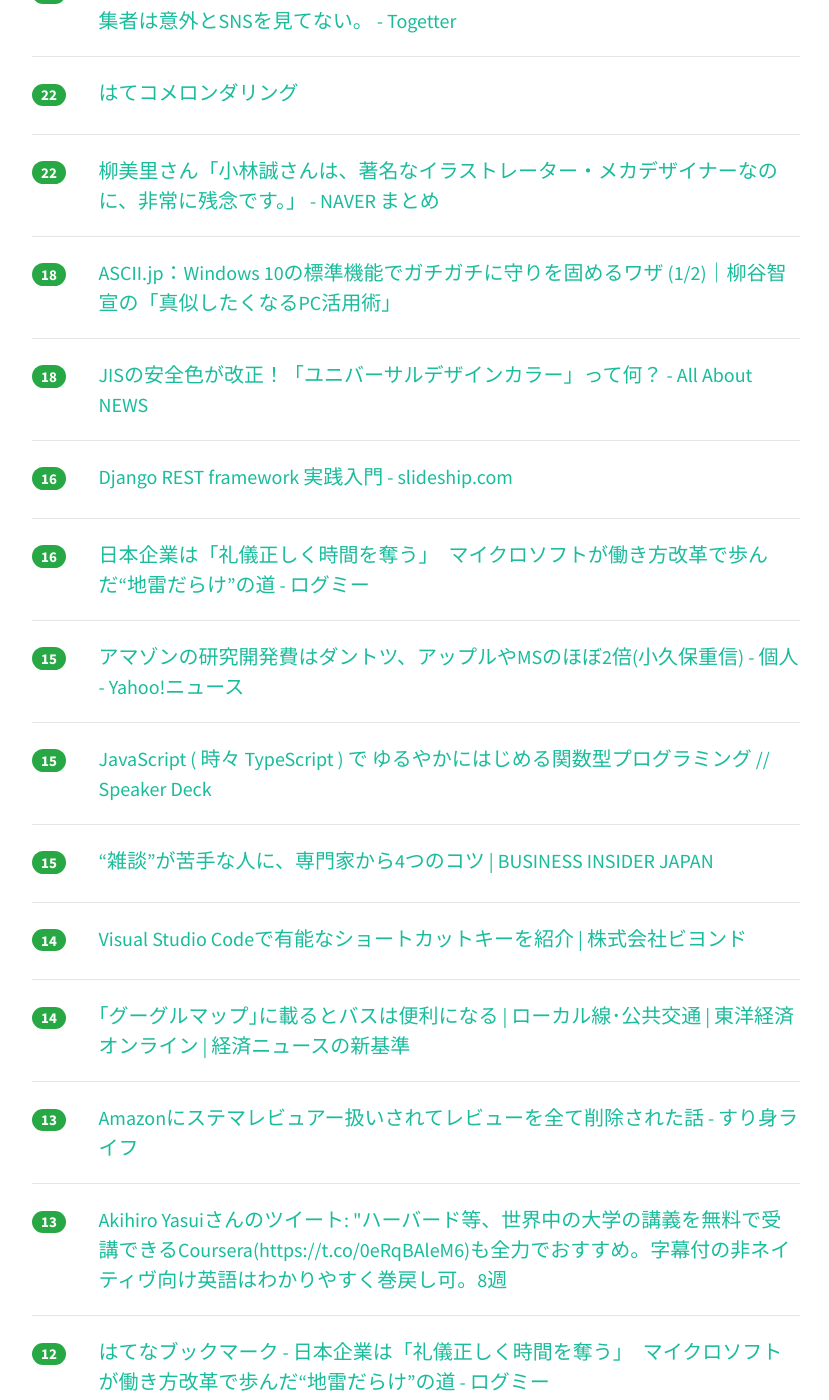
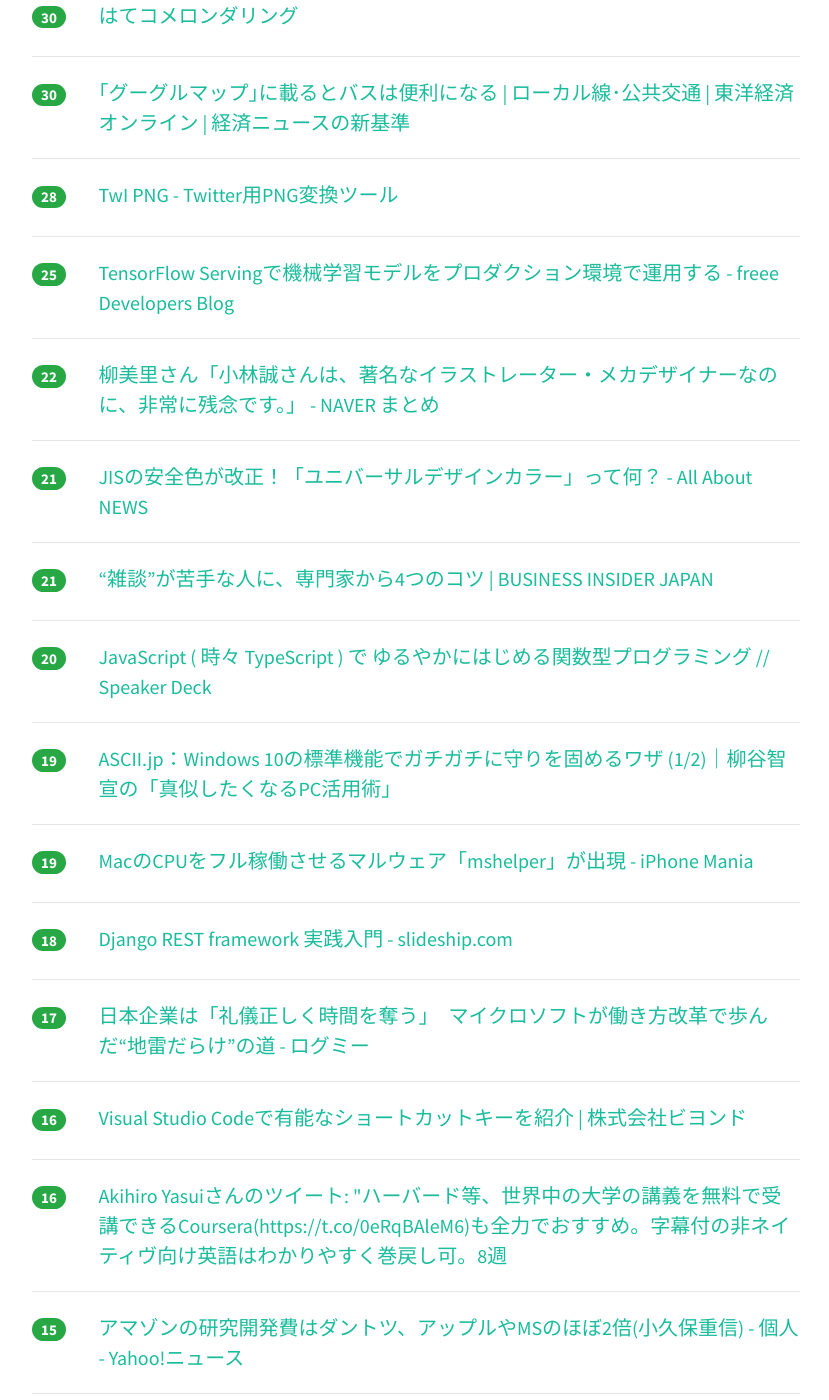
Before and after one commit to yatta47/hatena-matome-site, a Jekyll site: the page built from _posts/2018-05-20-hatena.md, in a window 1280 px wide and 1400 px high, scrolled down 676 px. Shown: the whole window, without its empty margins (224-1053 px from the left). Built offline with Jekyll 4.4.1, drawn with Linux system fonts in a browser that asks for light colours; nearby versions of some CDN libraries; some of the changed text lies outside the part shown.

Commit message:
Updated 2018-05-20

```diff
--- a/_posts/2018-05-20-hatena.md
+++ b/_posts/2018-05-20-hatena.md
@@ -1,14 +1,34 @@
 ---
 layout: post
 title:  "2018-05-20 はてぶIT"
-date:   2018-05-20 10:02:11
+date:   2018-05-20 11:03:20
 tags: [it-hotentry]
 ---
-33 件のデータあり
+35 件のデータあり
 
 <hr><div class="row">
+<div class="col-1"><span class="badge badge-pill badge-success h2">43</span></div>
+<div class="col-11"><a href='https://hackmd.io/s/S1kLEr5x' target='_blank'>マルウェア解析に必要な素養 - HackMD</a></div>
+</div>
+<hr>
+<div class="row">
 <div class="col-1"><span class="badge badge-pill badge-success h2">40</span></div>
-<div class="col-11"><a href='https://hackmd.io/s/S1kLEr5x' target='_blank'>マルウェア解析に必要な素養 - HackMD</a></div>
+<div class="col-11"><a href='https://togetter.com/li/1228865' target='_blank'>イラストレーターで食べていきたいなら、SNSじゃなくて営業を頑張ろう！編集者は意外とSNSを見てない。 - Togetter</a></div>
+</div>
+<hr>
+<div class="row">
+<div class="col-1"><span class="badge badge-pill badge-success h2">32</span></div>
+<div class="col-11"><a href='http://www.mpon.me/entry/2017/04/22/020428' target='_blank'>【AWSしかやったことない人向け】AWSとGCPのネットワークの違いを理解してみよう - まーぽんって誰がつけたの？</a></div>
+</div>
+<hr>
+<div class="row">
+<div class="col-1"><span class="badge badge-pill badge-success h2">30</span></div>
+<div class="col-11"><a href='https://anond.hatelabo.jp/20180520005350' target='_blank'>はてコメロンダリング</a></div>
+</div>
+<hr>
+<div class="row">
+<div class="col-1"><span class="badge badge-pill badge-success h2">30</span></div>
+<div class="col-11"><a href='https://toyokeizai.net/articles/-/220296' target='_blank'>｢グーグルマップ｣に載るとバスは便利になる | ローカル線･公共交通 | 東洋経済オンライン | 経済ニュースの新基準</a></div>
 </div>
 <hr>
 <div class="row">
@@ -17,18 +37,8 @@ tags: [it-hotentry]
 </div>
 <hr>
 <div class="row">
-<div class="col-1"><span class="badge badge-pill badge-success h2">26</span></div>
-<div class="col-11"><a href='http://www.mpon.me/entry/2017/04/22/020428' target='_blank'>【AWSしかやったことない人向け】AWSとGCPのネットワークの違いを理解してみよう - まーぽんって誰がつけたの？</a></div>
-</div>
-<hr>
-<div class="row">
 <div class="col-1"><span class="badge badge-pill badge-success h2">25</span></div>
-<div class="col-11"><a href='https://togetter.com/li/1228865' target='_blank'>イラストレーターで食べていきたいなら、SNSじゃなくて営業を頑張ろう！編集者は意外とSNSを見てない。 - Togetter</a></div>
-</div>
-<hr>
-<div class="row">
-<div class="col-1"><span class="badge badge-pill badge-success h2">22</span></div>
-<div class="col-11"><a href='https://anond.hatelabo.jp/20180520005350' target='_blank'>はてコメロンダリング</a></div>
+<div class="col-11"><a href='http://developers.freee.co.jp/entry/serve-ml-model-by-tensorflow-serving' target='_blank'>TensorFlow Servingで機械学習モデルをプロダクション環境で運用する - freee Developers Blog</a></div>
 </div>
 <hr>
 <div class="row">
@@ -37,23 +47,48 @@ tags: [it-hotentry]
 </div>
 <hr>
 <div class="row">
-<div class="col-1"><span class="badge badge-pill badge-success h2">18</span></div>
+<div class="col-1"><span class="badge badge-pill badge-success h2">21</span></div>
+<div class="col-11"><a href='https://news.allabout.co.jp/articles/o/24353/' target='_blank'>JISの安全色が改正！「ユニバーサルデザインカラー」って何？ - All About NEWS</a></div>
+</div>
+<hr>
+<div class="row">
+<div class="col-1"><span class="badge badge-pill badge-success h2">21</span></div>
+<div class="col-11"><a href='https://www.businessinsider.jp/post-167044' target='_blank'>“雑談”が苦手な人に、専門家から4つのコツ | BUSINESS INSIDER JAPAN</a></div>
+</div>
+<hr>
+<div class="row">
+<div class="col-1"><span class="badge badge-pill badge-success h2">20</span></div>
+<div class="col-11"><a href='https://speakerdeck.com/wakamsha/javascript-shi-typescript-de-yuruyakanihazimeruguan-shu-xing-puroguramingu' target='_blank'>JavaScript ( 時々 TypeScript ) で ゆるやかにはじめる関数型プログラミング // Speaker Deck</a></div>
+</div>
+<hr>
+<div class="row">
+<div class="col-1"><span class="badge badge-pill badge-success h2">19</span></div>
 <div class="col-11"><a href='http://ascii.jp/elem/000/001/678/1678070/' target='_blank'>ASCII.jp：Windows 10の標準機能でガチガチに守りを固めるワザ (1/2)｜柳谷智宣の「真似したくなるPC活用術」</a></div>
 </div>
 <hr>
 <div class="row">
+<div class="col-1"><span class="badge badge-pill badge-success h2">19</span></div>
+<div class="col-11"><a href='https://iphone-mania.jp/news-212860/' target='_blank'>MacのCPUをフル稼働させるマルウェア「mshelper」が出現 - iPhone Mania</a></div>
+</div>
+<hr>
+<div class="row">
 <div class="col-1"><span class="badge badge-pill badge-success h2">18</span></div>
-<div class="col-11"><a href='https://news.allabout.co.jp/articles/o/24353/' target='_blank'>JISの安全色が改正！「ユニバーサルデザインカラー」って何？ - All About NEWS</a></div>
+<div class="col-11"><a href='https://slideship.com/users/@massa142/presentations/2018/05/RjVo67zy1JyQiYqe3GgpLB/' target='_blank'>Django REST framework 実践入門 - slideship.com</a></div>
+</div>
+<hr>
+<div class="row">
+<div class="col-1"><span class="badge badge-pill badge-success h2">17</span></div>
+<div class="col-11"><a href='http://logmi.jp/243422' target='_blank'>日本企業は「礼儀正しく時間を奪う」　マイクロソフトが働き方改革で歩んだ“地雷だらけ”の道 - ログミー</a></div>
 </div>
 <hr>
 <div class="row">
 <div class="col-1"><span class="badge badge-pill badge-success h2">16</span></div>
-<div class="col-11"><a href='https://slideship.com/users/@massa142/presentations/2018/05/RjVo67zy1JyQiYqe3GgpLB/' target='_blank'>Django REST framework 実践入門 - slideship.com</a></div>
+<div class="col-11"><a href='http://beyondjapan.com/blog/2017/11/vscode-extreme-shortcuts' target='_blank'>Visual Studio Codeで有能なショートカットキーを紹介 | 株式会社ビヨンド</a></div>
 </div>
 <hr>
 <div class="row">
 <div class="col-1"><span class="badge badge-pill badge-success h2">16</span></div>
-<div class="col-11"><a href='http://logmi.jp/243422' target='_blank'>日本企業は「礼儀正しく時間を奪う」　マイクロソフトが働き方改革で歩んだ“地雷だらけ”の道 - ログミー</a></div>
+<div class="col-11"><a href='http://twitter.com/akihiroyasui_/status/997356104794431488' target='_blank'>Akihiro Yasuiさんのツイート: "ハーバード等、世界中の大学の講義を無料で受講できるCoursera(https://t.co/0eRqBAleM6)も全力でおすすめ。字幕付の非ネイティヴ向け英語はわかりやすく巻戻し可。8週</a></div>
 </div>
 <hr>
 <div class="row">
@@ -63,32 +98,32 @@ tags: [it-hotentry]
 <hr>
 <div class="row">
 <div class="col-1"><span class="badge badge-pill badge-success h2">15</span></div>
-<div class="col-11"><a href='https://speakerdeck.com/wakamsha/javascript-shi-typescript-de-yuruyakanihazimeruguan-shu-xing-puroguramingu' target='_blank'>JavaScript ( 時々 TypeScript ) で ゆるやかにはじめる関数型プログラミング // Speaker Deck</a></div>
+<div class="col-11"><a href='https://hnpn914.hatenablog.com/entry/amazon-review-ban' target='_blank'>Amazonにステマレビュアー扱いされてレビューを全て削除された話 - すり身ライフ</a></div>
 </div>
 <hr>
 <div class="row">
 <div class="col-1"><span class="badge badge-pill badge-success h2">15</span></div>
-<div class="col-11"><a href='https://www.businessinsider.jp/post-167044' target='_blank'>“雑談”が苦手な人に、専門家から4つのコツ | BUSINESS INSIDER JAPAN</a></div>
+<div class="col-11"><a href='http://bufferings.hatenablog.com/entry/2018/05/19/130608' target='_blank'>組織を改善するときは足すより引く感じで - Mitsuyuki.Shiiba</a></div>
+</div>
+<hr>
+<div class="row">
+<div class="col-1"><span class="badge badge-pill badge-success h2">15</span></div>
+<div class="col-11"><a href='https://note.mu/daikawai/n/nfbe8c20d54a9' target='_blank'>退職しました　-新卒就活から今までを振り返る-｜Dai｜note</a></div>
 </div>
 <hr>
 <div class="row">
 <div class="col-1"><span class="badge badge-pill badge-success h2">14</span></div>
-<div class="col-11"><a href='http://beyondjapan.com/blog/2017/11/vscode-extreme-shortcuts' target='_blank'>Visual Studio Codeで有能なショートカットキーを紹介 | 株式会社ビヨンド</a></div>
+<div class="col-11"><a href='http://mediag.bunka.go.jp/article/article-13116/' target='_blank'>アニメ制作従事者に関する記録の調査及び活用の為の準備作業 - メディア芸術カレントコンテンツ</a></div>
 </div>
 <hr>
 <div class="row">
 <div class="col-1"><span class="badge badge-pill badge-success h2">14</span></div>
-<div class="col-11"><a href='https://toyokeizai.net/articles/-/220296' target='_blank'>｢グーグルマップ｣に載るとバスは便利になる | ローカル線･公共交通 | 東洋経済オンライン | 経済ニュースの新基準</a></div>
+<div class="col-11"><a href='http://goryugo.com/20180519/dynalist/' target='_blank'>Dynalistを使ったバレットジャーナル風タスク管理 | ごりゅご.com</a></div>
 </div>
 <hr>
 <div class="row">
-<div class="col-1"><span class="badge badge-pill badge-success h2">13</span></div>
-<div class="col-11"><a href='https://hnpn914.hatenablog.com/entry/amazon-review-ban' target='_blank'>Amazonにステマレビュアー扱いされてレビューを全て削除された話 - すり身ライフ</a></div>
-</div>
-<hr>
-<div class="row">
-<div class="col-1"><span class="badge badge-pill badge-success h2">13</span></div>
-<div class="col-11"><a href='http://twitter.com/akihiroyasui_/status/997356104794431488' target='_blank'>Akihiro Yasuiさんのツイート: "ハーバード等、世界中の大学の講義を無料で受講できるCoursera(https://t.co/0eRqBAleM6)も全力でおすすめ。字幕付の非ネイティヴ向け英語はわかりやすく巻戻し可。8週</a></div>
+<div class="col-1"><span class="badge badge-pill badge-success h2">14</span></div>
+<div class="col-11"><a href='https://qiita.com/vimyum/items/44478a51ef3a6f49804f' target='_blank'>Hyperでイケてるターミナルをつかおう</a></div>
 </div>
 <hr>
 <div class="row">
@@ -97,28 +132,23 @@ tags: [it-hotentry]
 </div>
 <hr>
 <div class="row">
-<div class="col-1"><span class="badge badge-pill badge-success h2">12</span></div>
-<div class="col-11"><a href='http://bufferings.hatenablog.com/entry/2018/05/19/130608' target='_blank'>組織を改善するときは足すより引く感じで - Mitsuyuki.Shiiba</a></div>
-</div>
-<hr>
-<div class="row">
-<div class="col-1"><span class="badge badge-pill badge-success h2">12</span></div>
-<div class="col-11"><a href='http://goryugo.com/20180519/dynalist/' target='_blank'>Dynalistを使ったバレットジャーナル風タスク管理 | ごりゅご.com</a></div>
+<div class="col-1"><span class="badge badge-pill badge-success h2">11</span></div>
+<div class="col-11"><a href='http://jaykogami.com/2018/05/15203.html' target='_blank'>YouTubeが楽曲クレジットを表示開始。「ストリーミング時代」で加速する音楽情報公開の姿勢 | All Digital Music</a></div>
 </div>
 <hr>
 <div class="row">
 <div class="col-1"><span class="badge badge-pill badge-success h2">11</span></div>
-<div class="col-11"><a href='https://qiita.com/vimyum/items/44478a51ef3a6f49804f' target='_blank'>Hyperでイケてるターミナルをつかおう</a></div>
+<div class="col-11"><a href='https://news.yahoo.co.jp/pickup/6283084' target='_blank'>ITで支援 発達障害向けアプリ | 2018/5/19(土) 15:48 - Yahoo!ニュース</a></div>
 </div>
 <hr>
 <div class="row">
 <div class="col-1"><span class="badge badge-pill badge-success h2">10</span></div>
-<div class="col-11"><a href='http://jaykogami.com/2018/05/15203.html' target='_blank'>YouTubeが楽曲クレジットを表示開始。「ストリーミング時代」で加速する音楽情報公開の姿勢 | All Digital Music</a></div>
+<div class="col-11"><a href='https://developers.srad.jp/story/18/05/18/2023216/' target='_blank'>さようならsearch.cpan.org | スラド デベロッパー</a></div>
 </div>
 <hr>
 <div class="row">
 <div class="col-1"><span class="badge badge-pill badge-success h2">10</span></div>
-<div class="col-11"><a href='https://news.yahoo.co.jp/pickup/6283084' target='_blank'>ITで支援 発達障害向けアプリ | 2018/5/19(土) 15:48 - Yahoo!ニュース</a></div>
+<div class="col-11"><a href='http://www.nicovideo.jp/watch/1526636589' target='_blank'>無理矢理、マツコ。テレ東に無理矢理やらされちゃったのよ～ 2018/5/19放送分 - ニコニコ動画</a></div>
 </div>
 <hr>
 <div class="row">
@@ -128,32 +158,12 @@ tags: [it-hotentry]
 <hr>
 <div class="row">
 <div class="col-1"><span class="badge badge-pill badge-success h2">9</span></div>
-<div class="col-11"><a href='https://developers.srad.jp/story/18/05/18/2023216/' target='_blank'>さようならsearch.cpan.org | スラド デベロッパー</a></div>
-</div>
-<hr>
-<div class="row">
-<div class="col-1"><span class="badge badge-pill badge-success h2">9</span></div>
-<div class="col-11"><a href='https://iphone-mania.jp/news-212860/' target='_blank'>MacのCPUをフル稼働させるマルウェア「mshelper」が出現 - iPhone Mania</a></div>
-</div>
-<hr>
-<div class="row">
-<div class="col-1"><span class="badge badge-pill badge-success h2">9</span></div>
 <div class="col-11"><a href='http://kirimin.hatenablog.com/entry/2018/05/19/182834' target='_blank'>自分はどんなプロダクトに携わっていると幸せなのか - みんからきりまで</a></div>
 </div>
 <hr>
 <div class="row">
 <div class="col-1"><span class="badge badge-pill badge-success h2">9</span></div>
-<div class="col-11"><a href='http://www.nicovideo.jp/watch/1526636589' target='_blank'>無理矢理、マツコ。テレ東に無理矢理やらされちゃったのよ～ 2018/5/19放送分 - ニコニコ動画</a></div>
-</div>
-<hr>
-<div class="row">
-<div class="col-1"><span class="badge badge-pill badge-success h2">8</span></div>
-<div class="col-11"><a href='http://mediag.bunka.go.jp/article/article-13116/' target='_blank'>アニメ制作従事者に関する記録の調査及び活用の為の準備作業 - メディア芸術カレントコンテンツ</a></div>
-</div>
-<hr>
-<div class="row">
-<div class="col-1"><span class="badge badge-pill badge-success h2">7</span></div>
-<div class="col-11"><a href='https://note.mu/daikawai/n/nfbe8c20d54a9' target='_blank'>退職しました　-新卒就活から今までを振り返る-｜Dai｜note</a></div>
+<div class="col-11"><a href='https://note.mu/horimislime/n/n75cbc9fa5f8a' target='_blank'>キャッシュレス生活2018 in 東京｜すらいむ｜note</a></div>
 </div>
 <hr>
 <div class="row">
@@ -167,7 +177,7 @@ tags: [it-hotentry]
 </div>
 <hr>
 <div class="row">
-<div class="col-1"><span class="badge badge-pill badge-success h2">6</span></div>
-<div class="col-11"><a href='https://note.mu/horimislime/n/n75cbc9fa5f8a' target='_blank'>キャッシュレス生活2018 in 東京｜すらいむ｜note</a></div>
+<div class="col-1"><span class="badge badge-pill badge-success h2">4</span></div>
+<div class="col-11"><a href='http://b.hatena.ne.jp/entry/s/www.facebook.com/kenta.ikeda/posts/1279668008802804' target='_blank'>はてなブックマーク - 池田 賢太 - 件の懲戒請求は、私のところにも９６０名から来ているのですが、いまのところ、「謝罪文」を送ってきたのは３... | Facebook</a></div>
 </div>
 <hr>
```
